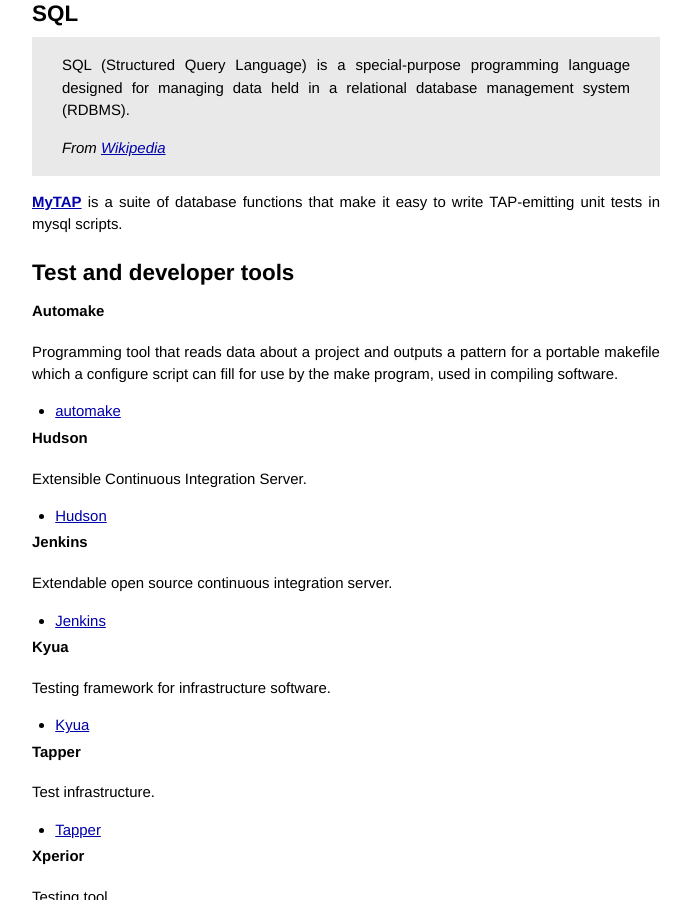
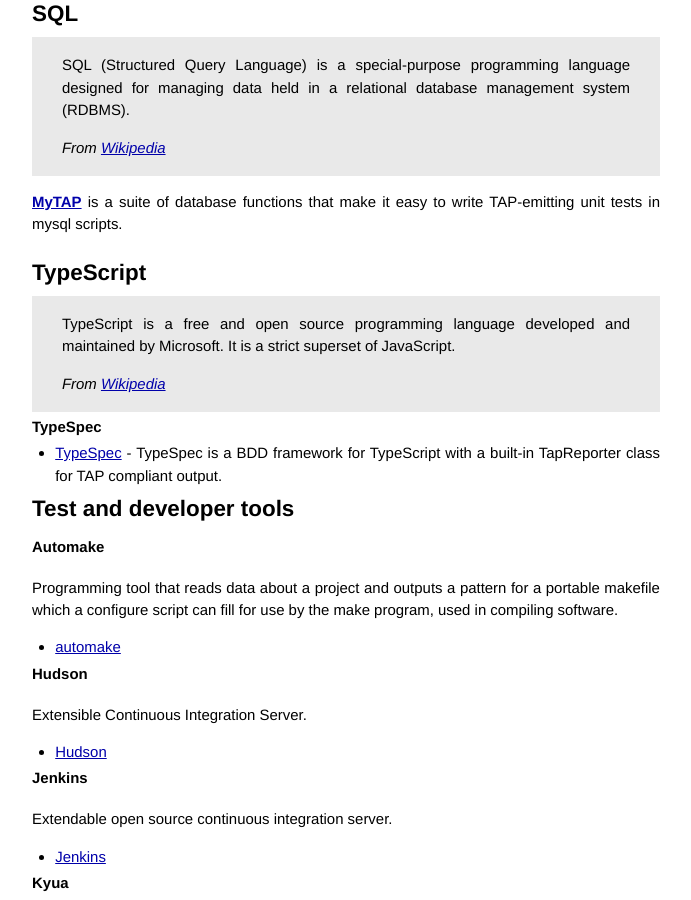
Before and after one commit to TestAnything/testanything.github.io, a Jekyll site: the page built from producers.md, in a window 1280 px wide and 900 px high, scrolled down 7160 px. Shown: the whole window, without its empty margins (294-985 px from the left). Built offline with Jekyll 4.4.1, drawn with Linux system fonts in a browser that asks for light colours; Markdown is read by kramdown in place of the engine named in the settings.

Commit message:
Adding in commit from @Steve-Fenton for TypeScript. See https://github.com/TestAnything/testanything.github.io/commit/a436b9a35def16cb16f0b0db0c3ed5c1fcfa111e

```diff
--- a/producers.md
+++ b/producers.md
@@ -37,8 +37,9 @@
 [Python](#python),
 [Ruby](#ruby),
 [Shell](#shell),
+[SQL](#sql),
 and
-[SQL](#sql).
+[TypeScript](#typescript).
 
 <a id="ada"></a>
 ## Ada
@@ -436,6 +437,18 @@
 **[MyTAP](http://theory.github.io/mytap/)** is a suite of database functions
 that make it easy to write TAP-emitting unit tests in mysql scripts.
 
+<a id="typescript"></a>
+## TypeScript
+
+> TypeScript is a free and open source programming language developed and
+> maintained by Microsoft. It is a strict superset of JavaScript.
+>
+> *From [Wikipedia](https://en.wikipedia.org/wiki/TypeScript)*
+
+### TypeSpec
+
+-    [TypeSpec](https://github.com/Steve-Fenton/TypeSpec) - TypeSpec is a BDD framework for TypeScript with a built-in TapReporter class for TAP compliant output.
+
 ## Test and developer tools
 
 ### Automake
```
